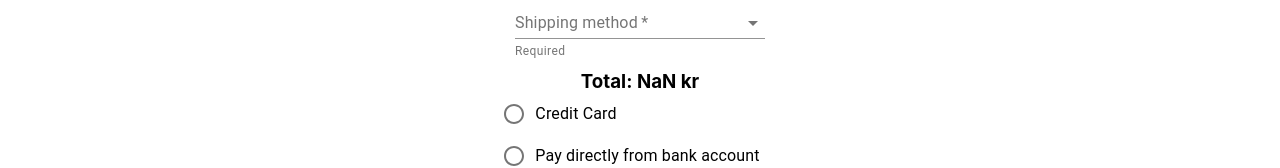
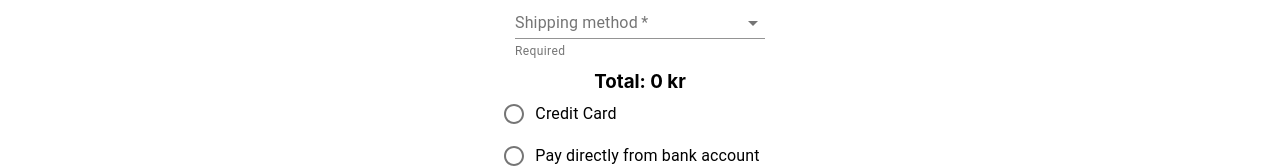
Before and after one commit to odde90/ecommercestore, a React (Create React App) app: page /CheckoutForm in a window 1280 px wide. Shown: the part 467-635 px from the top of the page. Built offline with nearby package versions, Linux system fonts and the light colour scheme; the HTML template or start-up script is replaced by a standard one.

Commit message:
Total state

```diff
--- a/src/Componenets/checkoutForm.tsx
+++ b/src/Componenets/checkoutForm.tsx
@@ -121,7 +121,7 @@ export class checkoutForm extends Component  {
       />
 
       <Shipping ship={this.handleChange}/>
-      <h3>Total: {+this.state.price+this.context.totalAmount} kr</h3>
+      <h3>Total: {+this.state.price+ (this.context.getTotalAmount())} kr</h3>
 
      <div   >
      <Payment />
```
